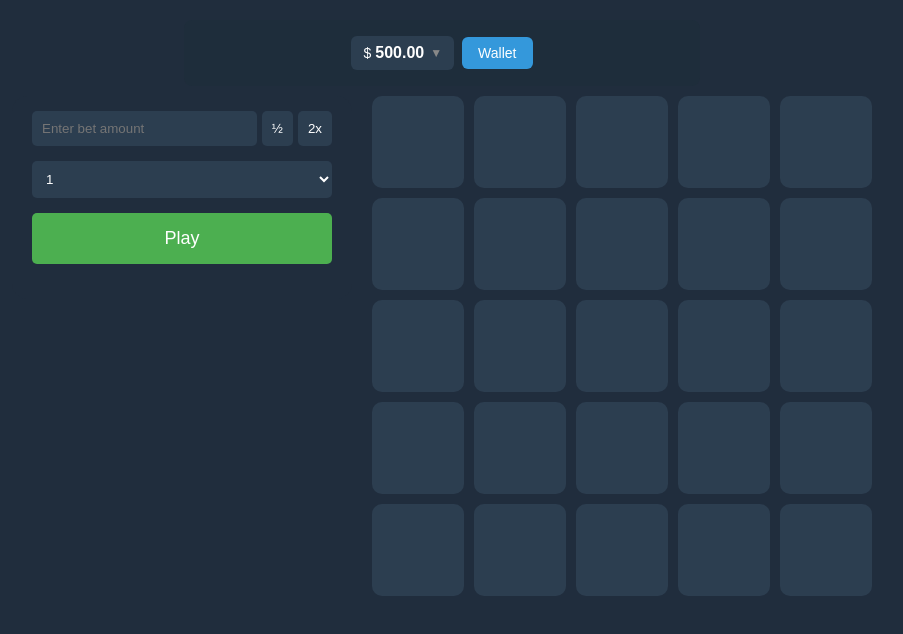
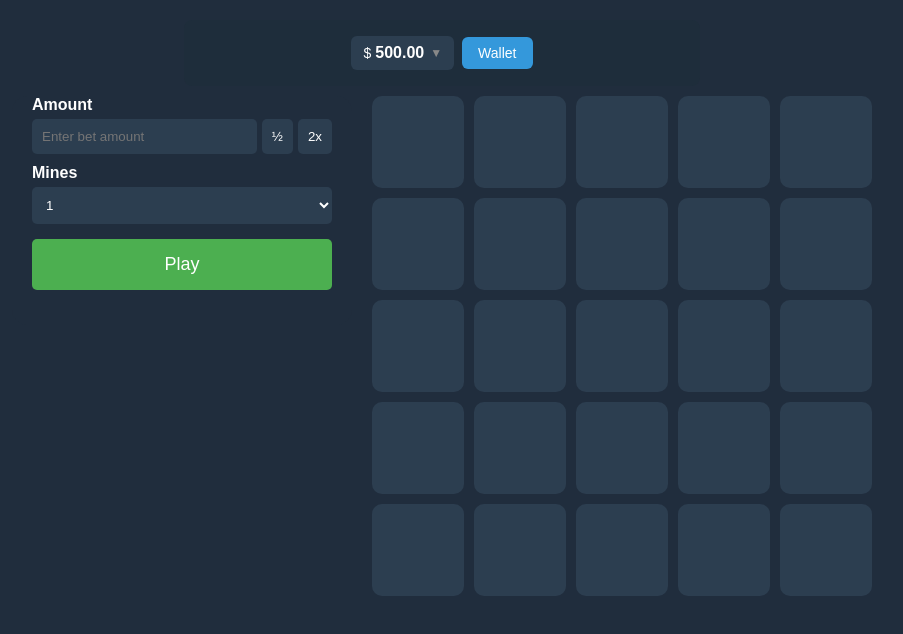
Before and after one commit to Fwiy27/mines, a React (Vite) app: page / in a window 1280 px wide. Shown: the top 634 px of the page, without its empty margins (198-1101 px from the left). Built offline with nearby package versions, Linux system fonts and the light colour scheme.

Commit message:
added labels for inputs

```diff
--- a/src/App.css
+++ b/src/App.css
@@ -77,7 +77,7 @@
 .amount-input {
   display: flex;
   align-items: center;
-  margin-bottom: 15px;
+  margin-bottom: 10px;
 }
 
 .amount-input input {
@@ -128,6 +128,10 @@
     align-items: center;
   }
 
+  .betting-interface {
+    margin-top: 15px;
+  }
+
   .grid {
     margin-bottom: 20px;
   }
--- a/src/BettingInterface.css
+++ b/src/BettingInterface.css
@@ -13,11 +13,10 @@
   padding-top: 0;
 }
 
-.amount-input {
-  display: flex;
-  align-items: center;
-  margin-bottom: 15px;
-  margin-top: 15px;
+.input-group label {
+  display: block;
+  margin-bottom: 5px;
+  font-weight: bold;
 }
 
 .amount-input input {
@@ -46,7 +45,6 @@
   padding: 10px;
   width: 100%;
   border-radius: 5px;
-  margin-bottom: 15px;
 }
 
 .current-game-info {
--- a/src/BettingInterface.tsx
+++ b/src/BettingInterface.tsx
@@ -1,5 +1,3 @@
-// BettingInterface.tsx
-
 import React from 'react';
 import './BettingInterface.css'
 
@@ -54,8 +52,11 @@ const BettingInterface: React.FC<BettingInterfaceProps> = ({
 
   return (
     <div className="betting-interface">
+      <div className="input-group">
+        <label htmlFor="amount-input">Amount</label>
         <div className="amount-input">
           <input
+            id="amount-input"
             type="text"
             value={amount}
             onChange={handleAmountChange}
@@ -65,11 +66,15 @@ const BettingInterface: React.FC<BettingInterfaceProps> = ({
           <button onClick={halveBet} disabled={isPlaying}>½</button>
           <button onClick={doubleBet} disabled={isPlaying}>2x</button>
         </div>
-      <select className="mines-select" value={mines} onChange={handleMinesChange} disabled={isPlaying}>
+      </div>
+      <div className="input-group">
+        <label htmlFor="mines-select">Mines</label>
+        <select id="mines-select" className="mines-select" value={mines} onChange={handleMinesChange} disabled={isPlaying}>
           {Array.from({length: 24}, (_, i) => i + 1).map(num => (
             <option key={num} value={num}>{num}</option>
           ))}
         </select>
+      </div>
       {isPlaying && (
         <div className="current-game-info">
           <div className="multiplier">({currentMultiplier.toFixed(2)}x)</div>
```
Lines whose indentation alone changed are shown as unchanged.
